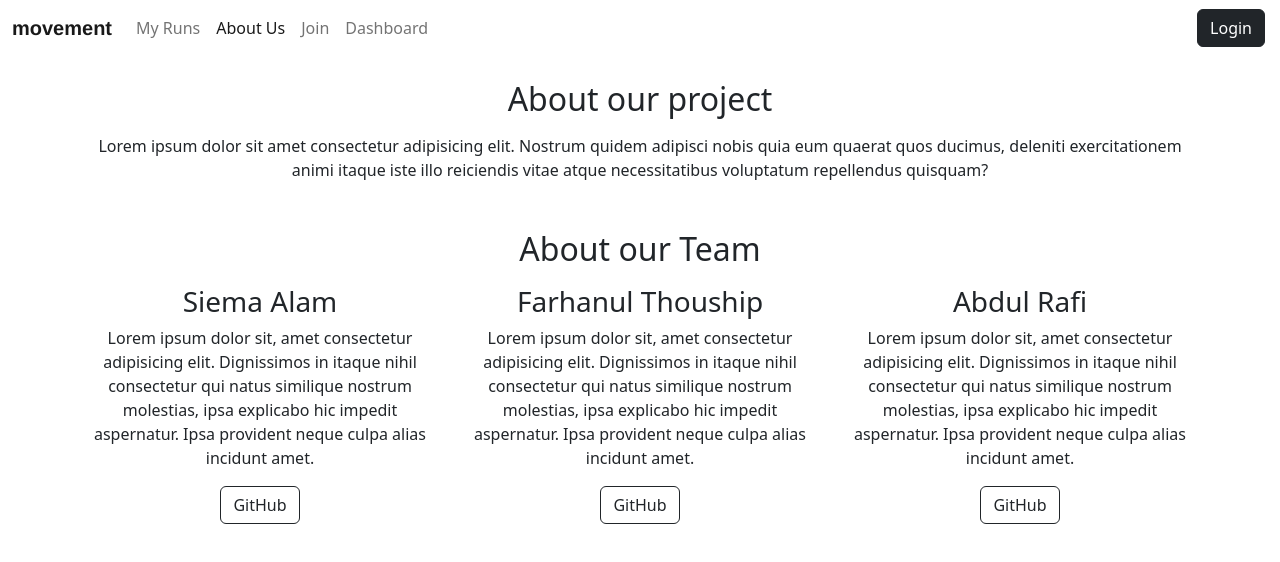
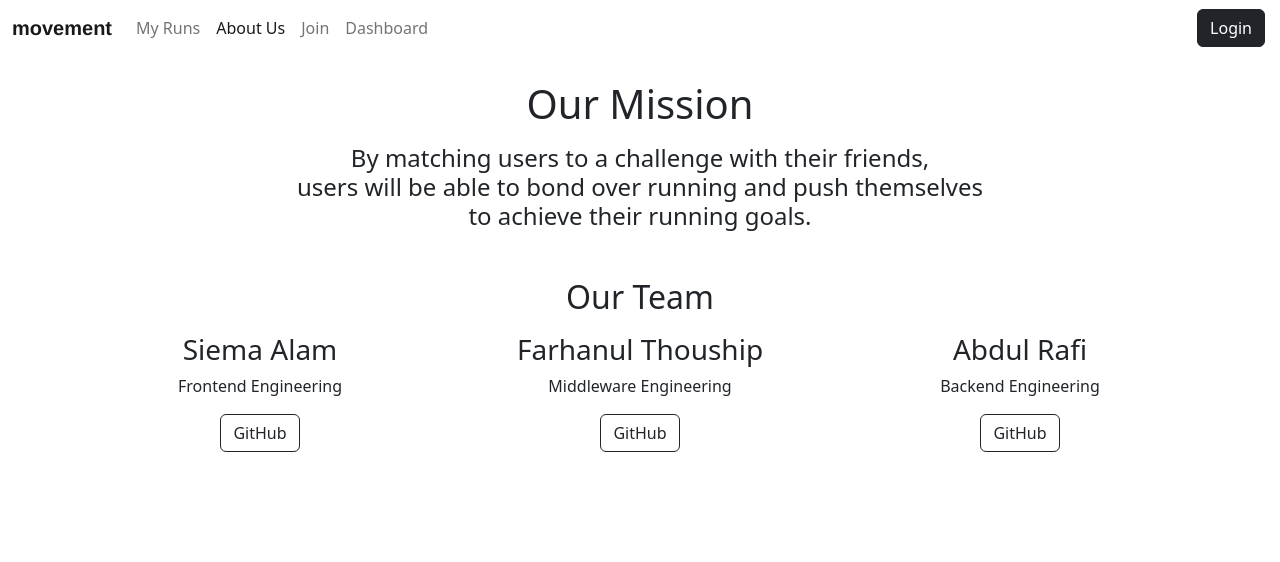
Before and after one commit to movement-app/movement, a React (Create React App) app in the folder client/: page /about-us in a window 1280 px wide. Shown: the top 562 px of the page. Built offline with nearby package versions, Linux system fonts and the light colour scheme; no server answers.

Commit message:
add minor design changes

```diff
--- a/client/src/pages/AboutUsPage.js
+++ b/client/src/pages/AboutUsPage.js
@@ -4,42 +4,32 @@ function AboutUsPage(props) {
   return (
     <>
       <div className="col text-center">
-        <h2 className="mb-3">About our project</h2>
-        <p className="mb-5">
-          Lorem ipsum dolor sit amet consectetur adipisicing elit. Nostrum
-          quidem adipisci nobis quia eum quaerat quos ducimus, deleniti
-          exercitationem animi itaque iste illo reiciendis vitae atque
-          necessitatibus voluptatum repellendus quisquam?
-        </p>
-        <h2 className="mb-3">About our Team</h2>
+        <h1 className="mb-3">Our Mission</h1>
+        <h4 className="mb-5">
+          By matching users to a challenge with their friends,<br></br>
+          users will be able to bond over running and push themselves<br></br> to achieve their running goals.
+
+        </h4>
+        <h2 className="mb-3">Our Team</h2>
         <div className="row">
           <div className="col-lg-4">
             <h3>Siema Alam</h3>
             <p>
-              Lorem ipsum dolor sit, amet consectetur adipisicing elit.
-              Dignissimos in itaque nihil consectetur qui natus similique
-              nostrum molestias, ipsa explicabo hic impedit aspernatur. Ipsa
-              provident neque culpa alias incidunt amet.
+              Frontend Engineering
             </p>
             <a href="https://github.com/siemaaa" type="button" className="btn btn-outline-dark" role="button">GitHub</a>
           </div>
           <div className="col-lg-4">
             <h3>Farhanul Thouship</h3>
             <p>
-              Lorem ipsum dolor sit, amet consectetur adipisicing elit.
-              Dignissimos in itaque nihil consectetur qui natus similique
-              nostrum molestias, ipsa explicabo hic impedit aspernatur. Ipsa
-              provident neque culpa alias incidunt amet.
+              Middleware Engineering
             </p>
             <a href="https://github.com/thouship" type="button" className="btn btn-outline-dark" role="button">GitHub</a>
           </div>
           <div className="col-lg-4">
             <h3>Abdul Rafi</h3>
             <p>
-              Lorem ipsum dolor sit, amet consectetur adipisicing elit.
-              Dignissimos in itaque nihil consectetur qui natus similique
-              nostrum molestias, ipsa explicabo hic impedit aspernatur. Ipsa
-              provident neque culpa alias incidunt amet.
+              Backend Engineering
             </p>
             <a href="https://github.com/arafi6624" type="button" className="btn btn-outline-dark" role="button">GitHub</a>
           </div>
--- a/client/src/pages/HomePage.js
+++ b/client/src/pages/HomePage.js
@@ -2,7 +2,7 @@ import React from "react";
 import runners from "./images/group_run_image.png";
 //import duorun from "./images/duo_run.png";
 import handshake from "./images/handshake.png";
-
+// import runfriends from "./images/runningfriends.gif"
 
 
 function HomePage(props) {
@@ -22,6 +22,8 @@ function HomePage(props) {
                         <h4>Challenge Your Friends</h4>
                         <p>Competition drives motivation. Whoever completes the fitness challenge first chooses the charity to be donated to. The loser of the challenge donates to the charity.</p>
                     </div>
+                    {/* <img className="img-fluid mainrunners" src={runfriends} alt="gif runners"></img> */}
+
                 </div>
             </div>
         </>
--- a/client/src/pages/SignUpPage.js
+++ b/client/src/pages/SignUpPage.js
@@ -1,7 +1,9 @@
 import React, { useState } from "react";
 import { useNavigate, useLocation } from "react-router-dom";
 import { useAuth } from "../context/AuthContext";
-import runnersgraphic from "./images/rungraphic.png";
+// import runnersgraphic from "./images/rungraphic.png";
+import runfriends from "./images/runningfriends.gif"
+
 
 function SignUpPage() {
     const auth = useAuth();
@@ -53,10 +55,10 @@ function SignUpPage() {
         <>
             <div className="container">
                 <div className="row">
-                    <div className="col">
-                        <img className="img-fluid" src={runnersgraphic} alt="runners graphic"></img>
+                    <div className="col-6">
+                        <img className="h-100 img-fluid mt-5" src={runfriends} alt="runners graphic"></img>
                     </div>
-                    <div className="col">
+                    <div className="col-6">
                         <div className="loginForm">
                             <h3>Join the Movement</h3>
                             <br></br>
```
Also changed, not shown: client/src/pages/images/runningfriends.gif (added).
